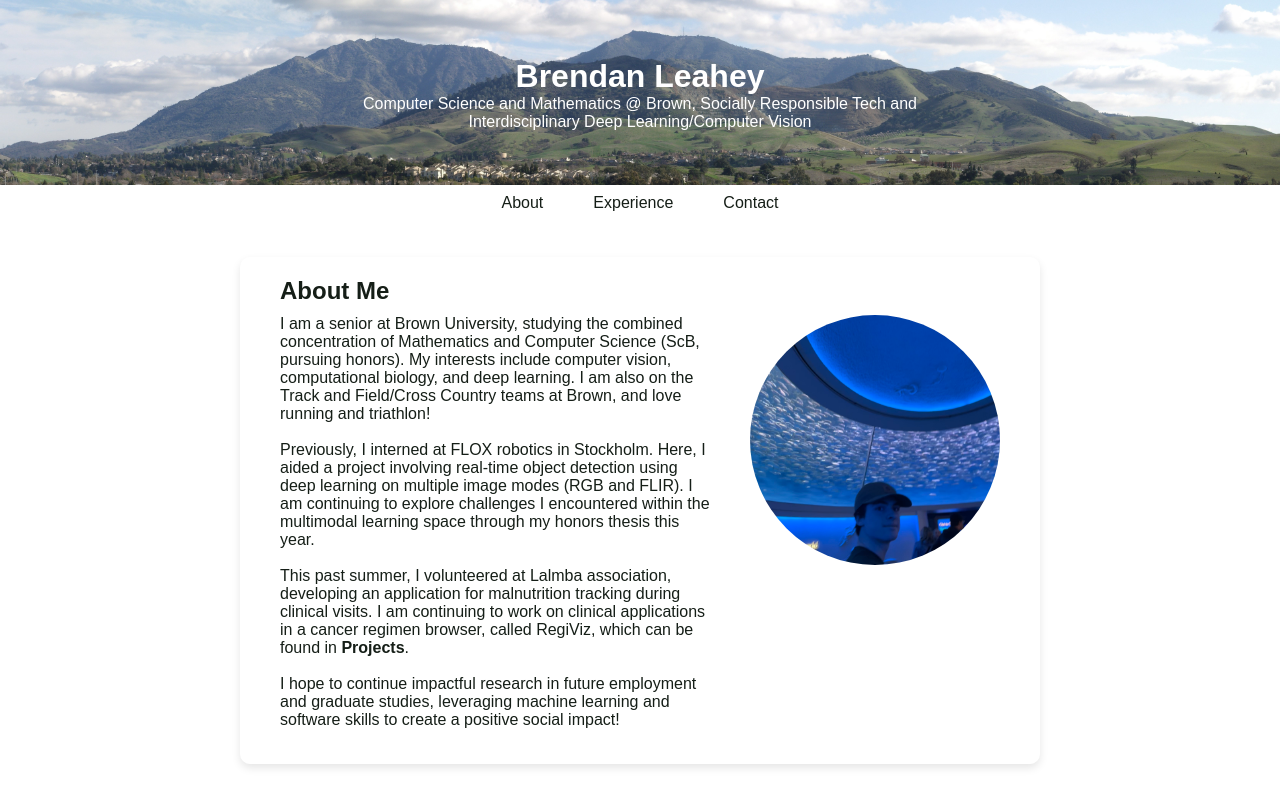
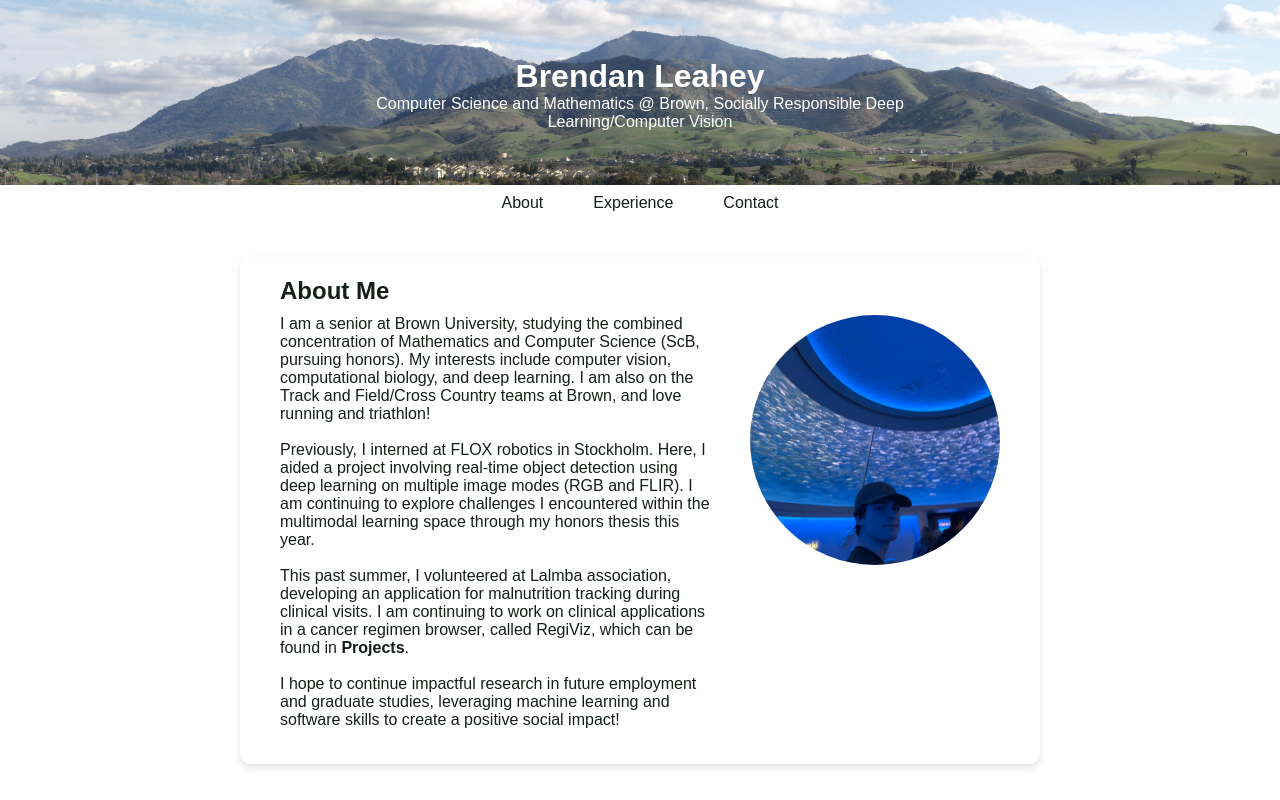
Before and after one commit to bpleahey/Personal-Website, a Next.js app in the folder personal-website/: page / in a window 1280 px wide. Shown: the top 800 px of the page. Built offline with nearby package versions, Linux system fonts and the light colour scheme.

Commit message:
new header

```diff
--- a/personal-website/src/app/page.tsx
+++ b/personal-website/src/app/page.tsx
@@ -19,8 +19,8 @@ export default function Home() {
         <div className={styles.headerText}>
           <h1>Brendan Leahey</h1>
           <p>
-            Computer Science and Mathematics @ Brown, Socially Responsible Tech
-            and Interdisciplinary Deep Learning/Computer Vision
+            Computer Science and Mathematics @ Brown, Socially Responsible Deep
+            Learning/Computer Vision
           </p>
         </div>
       </div>
```
